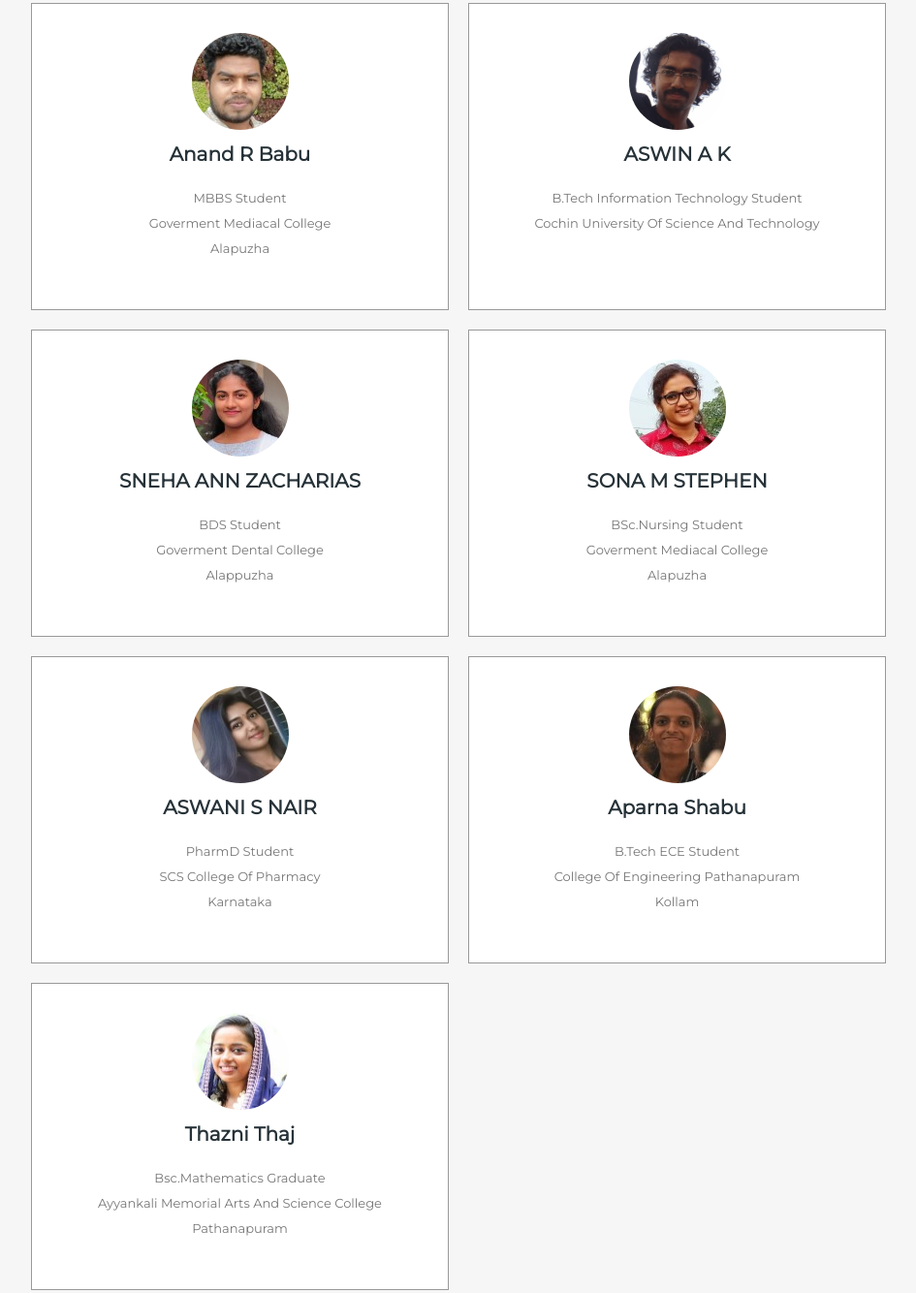
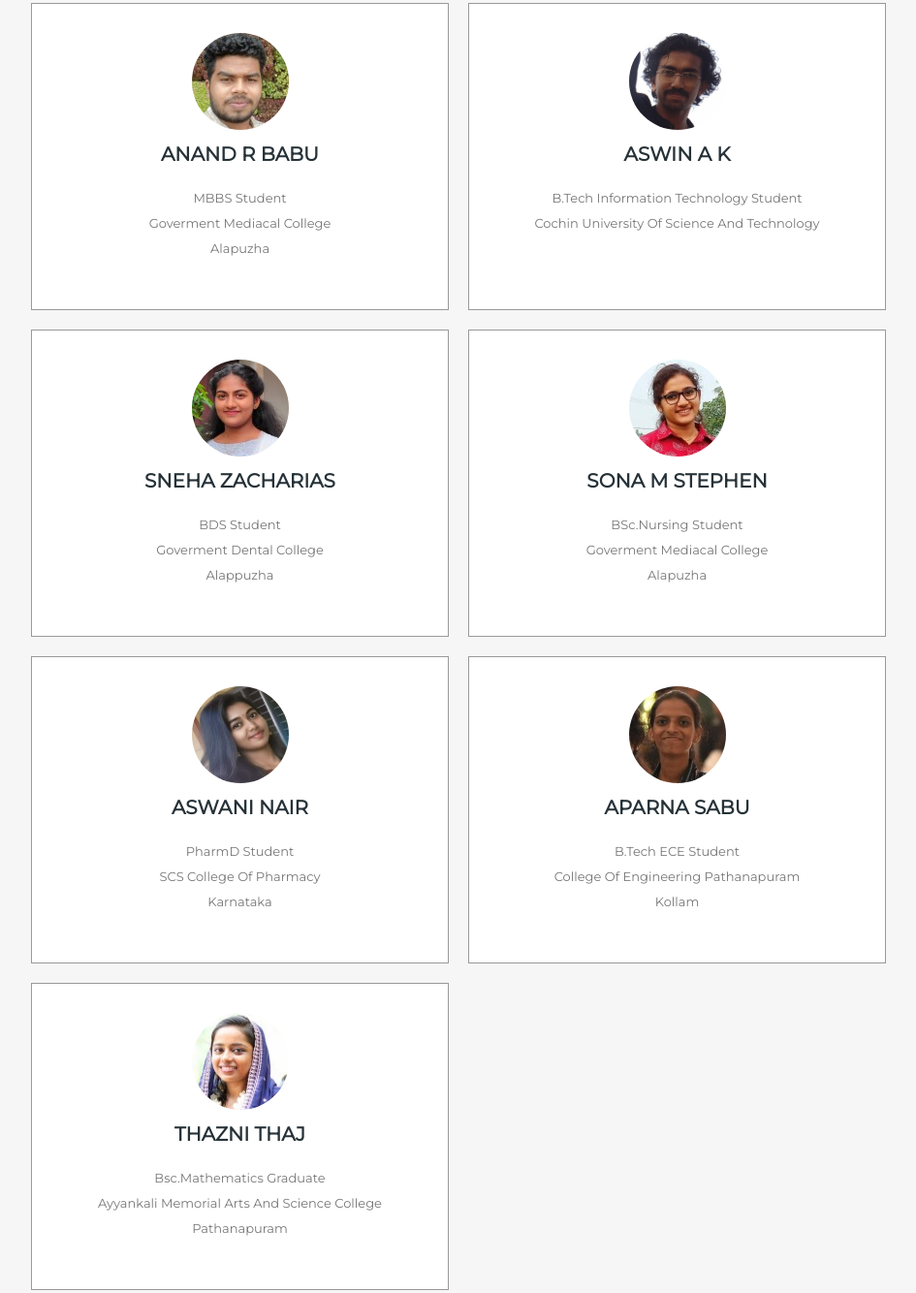
Before and after one commit to VENTURER007/divine_academy, a plain HTML site: page index.html in a window 1280 px wide. Shown: the part 3652-4986 px from the top of the page at 97% size, without its empty margins (317-1262 px from the left). Drawn offline with Linux system fonts and the light colour scheme.

Commit message:
Update index.html

```diff
--- a/index.html
+++ b/index.html
@@ -474,7 +474,7 @@
 
         <div class="box">
             <img src="images/anand.jpeg" alt="">
-            <h3>Anand R Babu</h3>
+            <h3>ANAND R BABU</h3>
             <p>MBBS Student<br>Goverment Mediacal College<br>Alapuzha</p>
 
         </div>
@@ -488,7 +488,7 @@
         </div>
         <div class="box">
             <img src="images/sneha.jpeg" alt="">
-            <h3>SNEHA ANN ZACHARIAS</h3>
+            <h3>SNEHA ZACHARIAS</h3>
             <p>BDS Student<br>Goverment Dental College<br>Alappuzha</p>
 
         </div>
@@ -501,19 +501,19 @@
         </div>
         <div class="box">
             <img src="images/ashwini.jpeg" alt="">
-            <h3>ASWANI S NAIR</h3>
+            <h3>ASWANI NAIR</h3>
             <p>PharmD Student<br>SCS College of pharmacy<br>Karnataka</p>
 
         </div>
         <div class="box">
             <img src="images/aparna.jpeg" alt="">
-            <h3>Aparna Shabu</h3>
+            <h3>APARNA SABU</h3>
             <p>B.Tech ECE Student<br>College of Engineering Pathanapuram<br>Kollam</p>
 
         </div>
         <div class="box">
             <img src="images/thazni.jpg" alt="">
-            <h3>Thazni Thaj</h3>
+            <h3>THAZNI THAJ</h3>
             <p>Bsc.Mathematics Graduate<br>Ayyankali Memorial Arts and Science College<br>Pathanapuram</p>
 
         </div>
```
